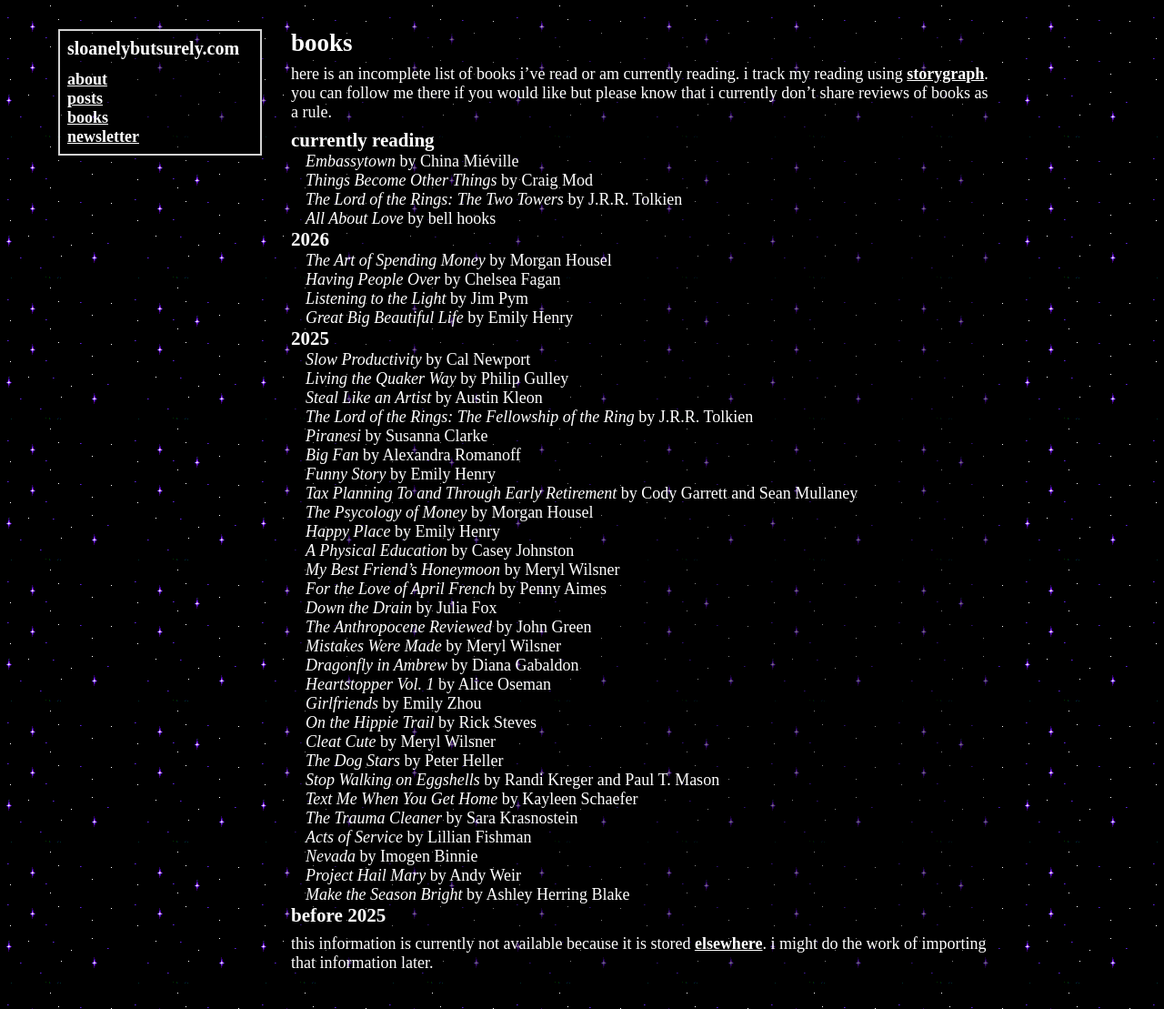
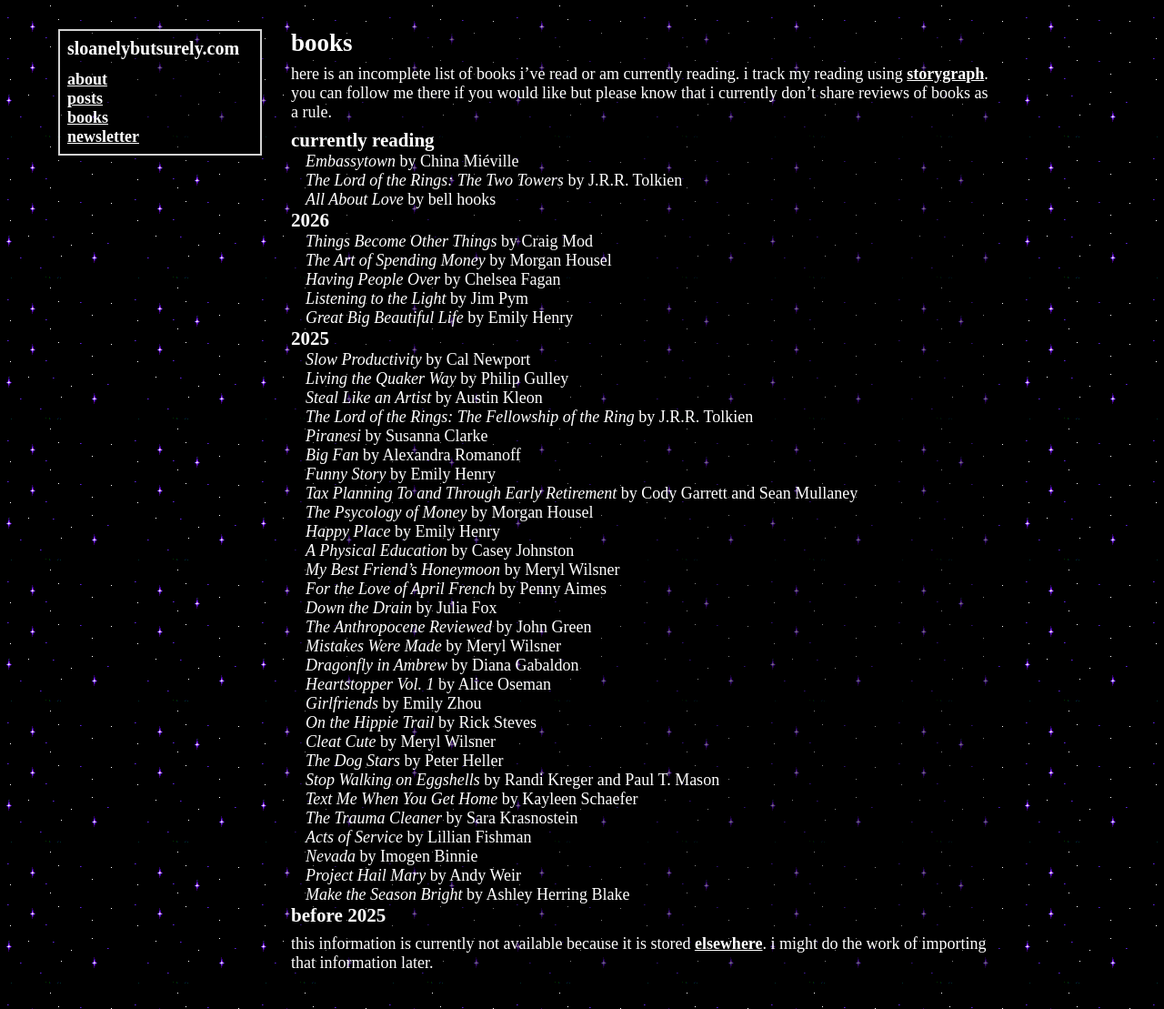
Before and after one commit to sloanelybutsurely/www, a Jekyll site: the page built from books.md, in a window 1280 px wide. Shown: the whole page at 91% size. Built offline with Jekyll 4.4.1, drawn with Linux system fonts in a browser that asks for light colours.

Commit message:
mark tbot as read

```diff
--- a/books.md
+++ b/books.md
@@ -11,12 +11,12 @@
 ### currently reading
 
 - _Embassytown_ by China Miéville
-- _Things Become Other Things_ by Craig Mod
 - _The Lord of the Rings: The Two Towers_ by J.R.R. Tolkien
 - _All About Love_ by bell hooks
 
 ### 2026
 
+- _Things Become Other Things_ by Craig Mod
 - _The Art of Spending Money_ by Morgan Housel
 - _Having People Over_ by Chelsea Fagan
 - _Listening to the Light_ by Jim Pym
```
